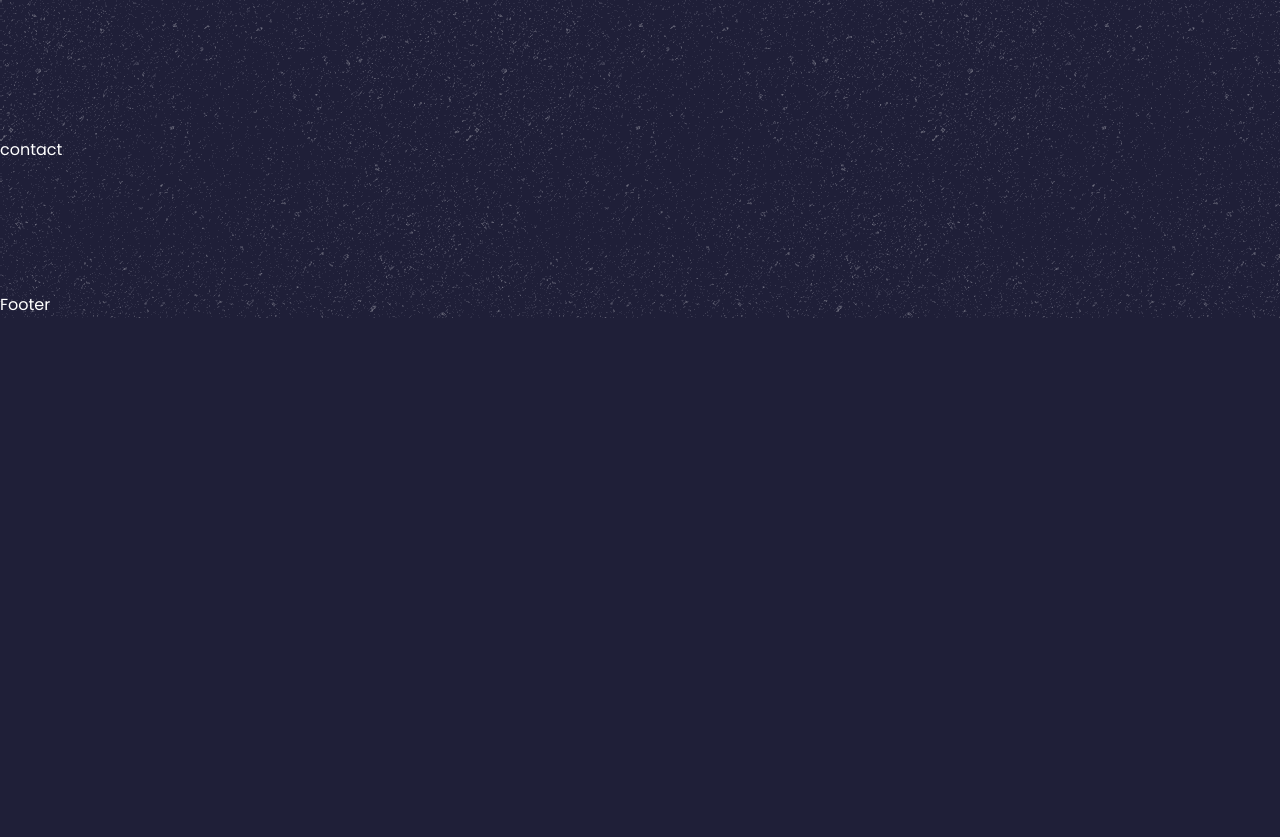
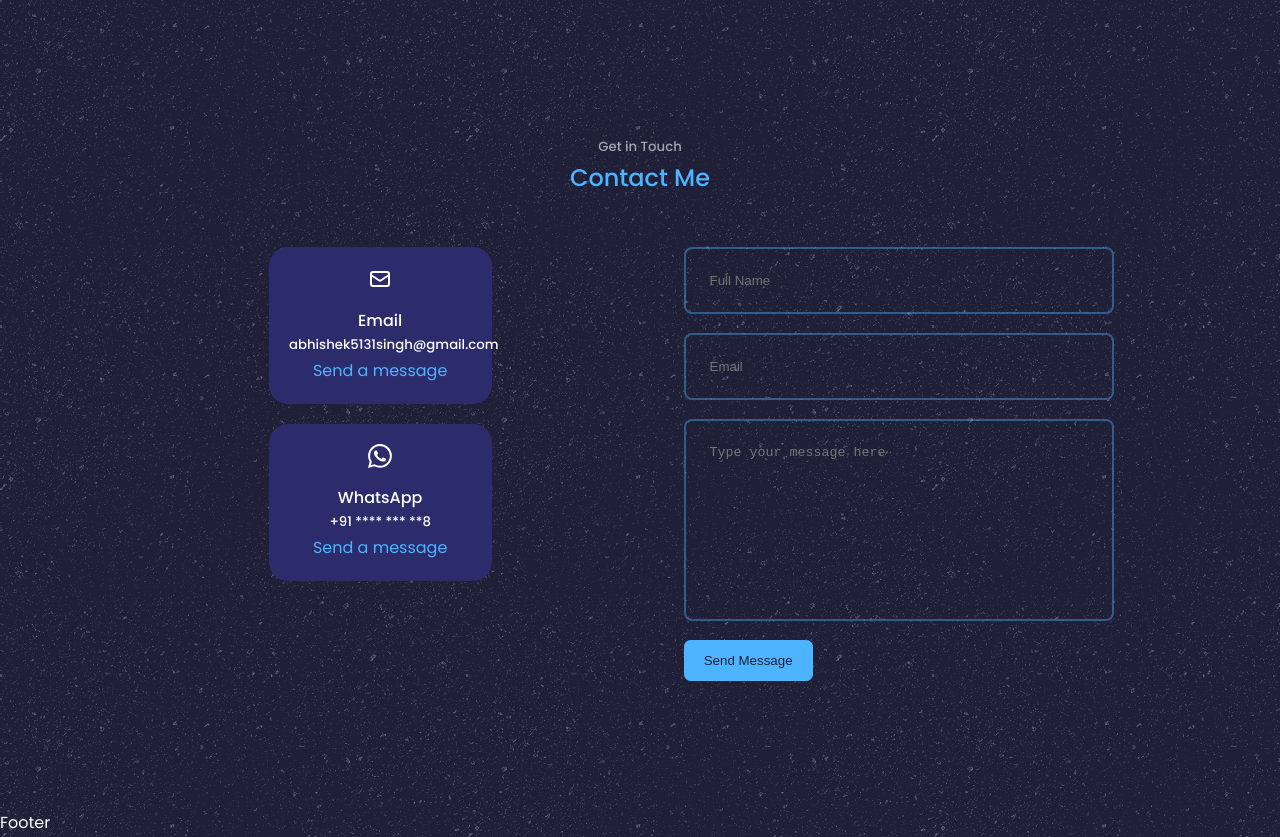
Before and after one commit to abhishek5131/myPortfolio, a React (Create React App) app: page / in a window 1280 px wide. Shown: the part 3860-4697 px from the top of the page. Before the commit the page ends 4178 px from the top, so only its background shows below. Built offline with nearby package versions, Linux system fonts and the light colour scheme.

Commit message:
contact file components updated

```diff
--- a/src/components/contacts/Contact.jsx
+++ b/src/components/contacts/Contact.jsx
@@ -1,9 +1,36 @@
 import React from 'react'
 import './contact.css'
-
+import {HiOutlineMail} from 'react-icons/hi'
+import {BsWhatsapp} from 'react-icons/bs'
 const contact = () => {
   return (
-    <section id='contact'>contact</section>
+    <section id='contact'>
+      <h5>Get in Touch</h5>
+      <h2>Contact Me</h2>
+
+      <div className="container contact__container">
+        <div className="contact__options">
+          <article className="contact__option">
+            <HiOutlineMail className='contact__option-icon'/>
+            <h4>Email</h4>
+            <h5>abhishek5131singh@gmail.com</h5>
+            <a href="mailto:dummy@gmail.com">Send a message</a>
+          </article>
+          <article className="contact__option">
+            <BsWhatsapp className='contact__option-icon'/>
+            <h4>WhatsApp</h4>
+            <h5>+91 **** *** **8</h5>
+            <a href="https://api.whatsapp.com/send?phone=+91*********8">Send a message</a>
+          </article>
+        </div>
+        <form action="">
+          <input type="text" name='name' placeholder='Full Name' required />
+          <input type="email" name="email" placeholder='Email'required />
+          <textarea name="message" rows="10" placeholder='Type your message here' required></textarea>
+          <button type='submit' className='btn btn-primary'>Send Message</button>
+        </form>
+      </div>
+    </section>
   )
 }
 
--- a/src/components/contacts/contact.css
+++ b/src/components/contacts/contact.css
@@ -0,0 +1,73 @@
+.container.contact__container{
+    width: 58%;
+    display: grid;
+    grid-template-columns: 30% 58%;
+    gap: 12rem;
+}
+
+.contact__options{
+    display: flex;
+    flex-direction: column;
+    gap: 1.2rem;
+}
+
+.contact__option{
+    background: var(--color-bg-variant);
+    padding: 1.2rem;
+    border-radius: 1.2rem;
+    text-align: center;
+    border: 1px solid transparent;
+    transition: var(--transition);
+}
+
+.contact__option:hover{
+    background: transparent;
+    border-color: var(--color-primary-variant);
+}
+
+.contact__option-icon{
+    font-size: 1.5rem;
+    margin-bottom: 0.5rem;
+}
+
+.contact__option:a{
+    margin-top: 0.7rem;
+    display: inline-block;
+    font-size: 0.8rem;
+}
+
+/* --------------------------Form--------------------- */
+
+form{
+    display: flex;
+    flex-direction: column;
+    gap: 1.2rem;
+}
+
+input,textarea {
+    width: 100%;
+    padding: 1.5rem;
+    border-radius: 0.5rem;
+    background: transparent;
+    border: 2px solid var(--color-primary-variant);
+    resize: none;
+    color: var(--color-white);
+}
+
+
+/*===============================MEDIA QUERIES( for Medium Devices)=============================*/
+
+@media screen and (max-width: 1024px){
+    .container.contact__container{
+        grid-template-columns: 1fr;
+        gap: 2rem;
+    }
+}
+
+/*===============================MEDIA QUERIES( for Smaller Devices)=============================*/
+
+@media screen and (max-width: 600px){
+    .container.contact__container{
+        width: var(--container-width-sm);
+    }
+}
```
